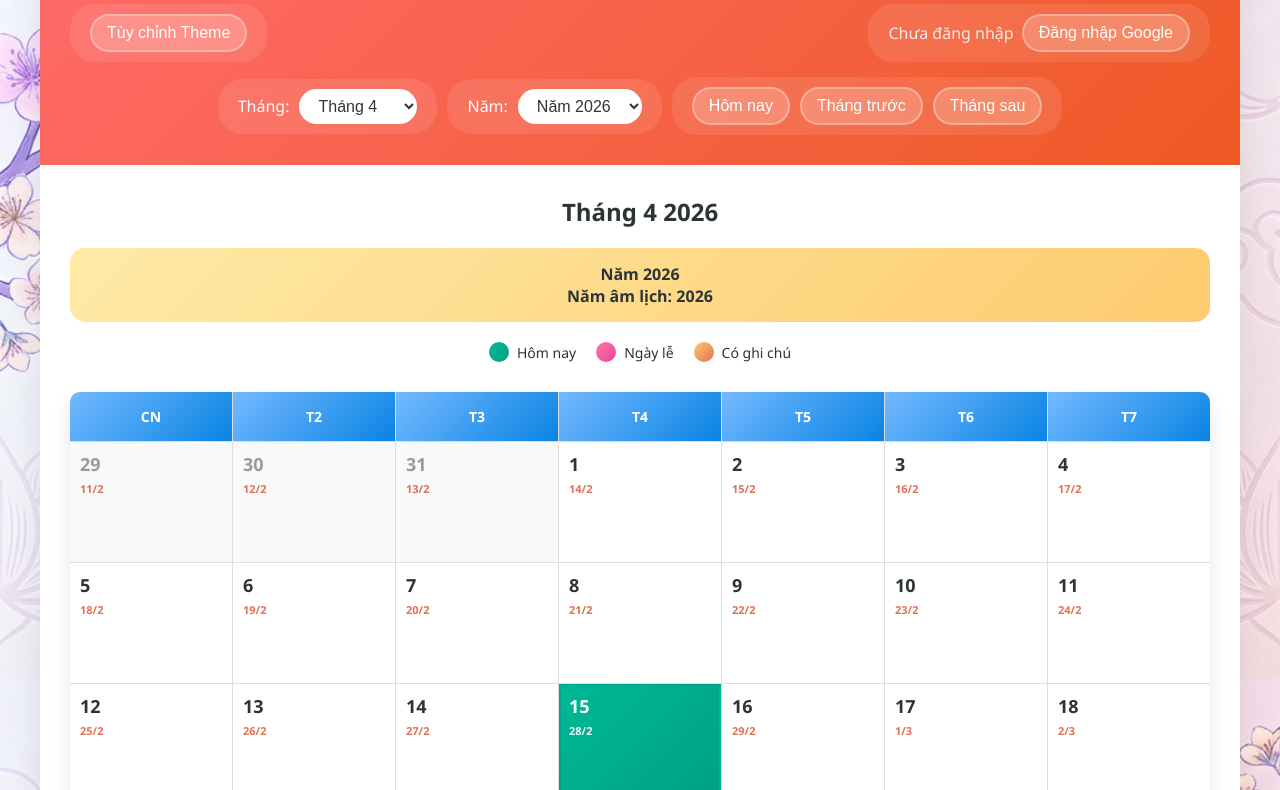
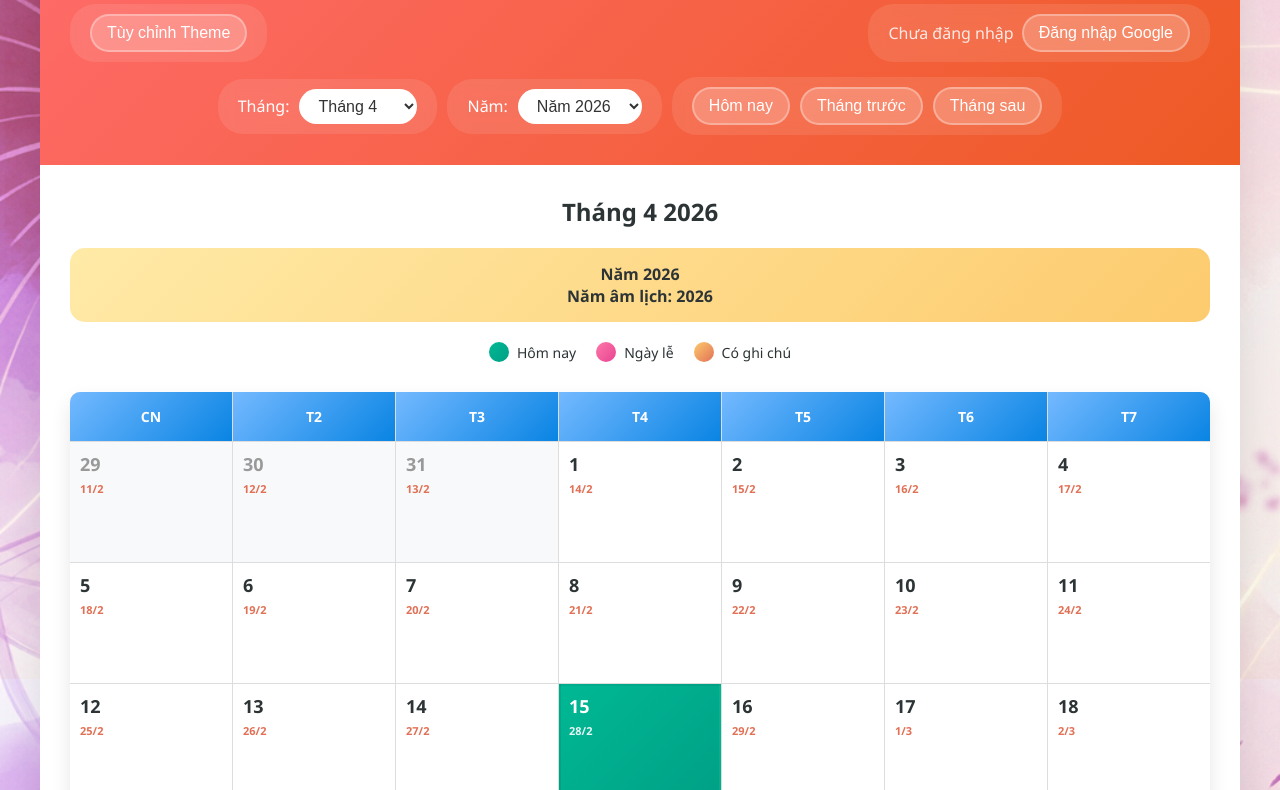
Before and after one commit to PhanHongHa/Calendar-WebApp, a website: page public/index.html in a window 1280 px wide. Shown: the part 121-911 px from the top of the page. Drawn offline with Linux system fonts and the light colour scheme; no server answers.

Commit message:
Change background 30/4

```diff
--- a/public/index.html
+++ b/public/index.html
@@ -62,7 +62,7 @@
         body {
             font-family: 'Segoe UI', Tahoma, Geneva, Verdana, sans-serif;
             background: linear-gradient(135deg, var(--bg-gradient-start) 0%, var(--bg-gradient-end) 100%),
-                url('images/tet-background.png') no-repeat center center fixed;
+                url('images/reunification-background.png') no-repeat center center fixed;
             background-size: cover;
             background-blend-mode: overlay;
             min-height: 100vh;
```
